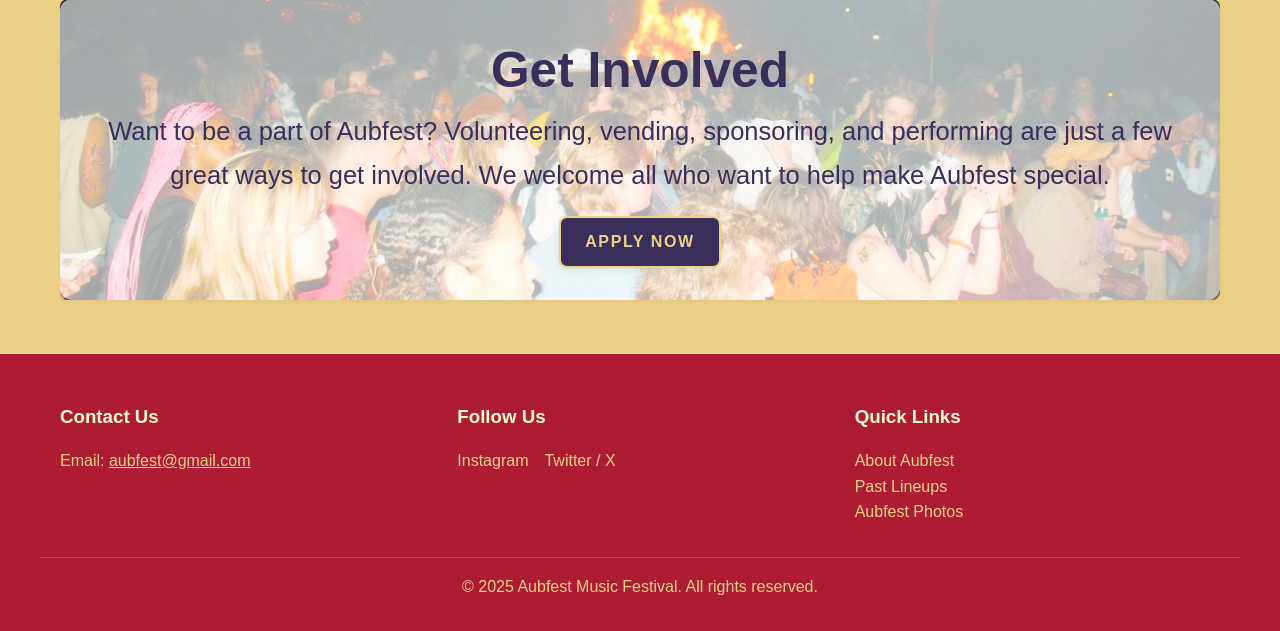
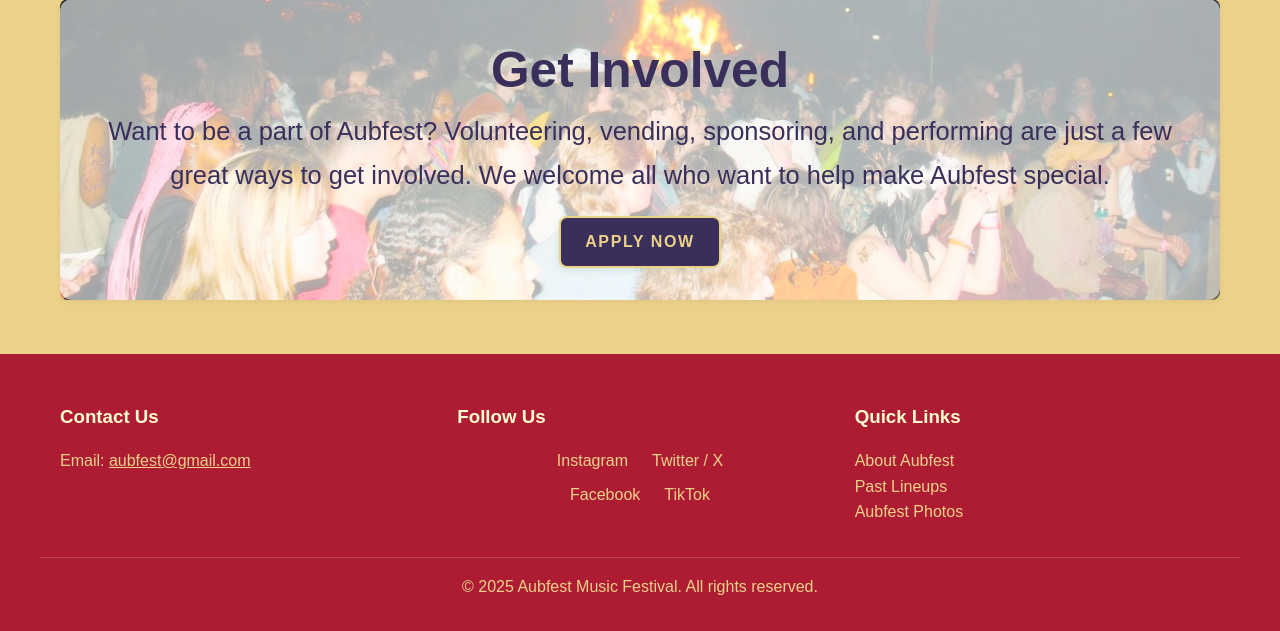
Before and after one commit to Jdw0147/AubfestWebsite, a Node server app: page / in a window 1280 px wide. Shown: the part 1583-2214 px from the top of the page. Run offline with Node 20, Linux system fonts and the light colour scheme; some web fonts are replaced.

Commit message:
Added new socials to footer

```diff
--- a/public/styles/main.css
+++ b/public/styles/main.css
@@ -135,6 +135,20 @@ body {
     display: grid;
     grid-template-columns: repeat(auto-fit, minmax(250px, 1fr));
     gap: 2rem;
+}
+
+.social-row {
+  display: flex;
+  gap: 1.5em;
+  justify-content: center;
+}
+
+.footer-socials {
+  display: flex;
+  flex-direction: column;
+  align-items: center;
+  gap: 0.5em;
+  margin-bottom: 1em;
 }
 
 .footer-section h3 {
--- a/views/partials/footer.ejs
+++ b/views/partials/footer.ejs
@@ -19,9 +19,15 @@
             </div>
             <div class="footer-section">
                 <h3>Follow Us</h3>
-                <div class="social-links">
-                    <a href="https://www.instagram.com/aubfest2025/?hl=en" style="color:inherit;">Instagram</a>
-                    <a href="https://x.com/aubfest" style="color:inherit;">Twitter / X</a>
+                <div class="footer-socials">
+                <div class="social-row">
+                    <a href="https://www.instagram.com/aubfest2025/?hl=en" target="_blank" style="color:inherit;">Instagram</a>
+                    <a href="https://x.com/aubfest" target="_blank" style="color:inherit;">Twitter / X</a>
+                </div>
+                <div class="social-row">
+                    <a href="https://www.facebook.com/aubfest" target="_blank" style="color:inherit;">Facebook</a>
+                    <a href="https://www.tiktok.com/@aubfest?_t=ZT-8xQVixmqChT&_r=1" target="_blank" style="color:inherit;">TikTok</a>
+                </div>
                 </div>
             </div>
             <div class="footer-section">
```
